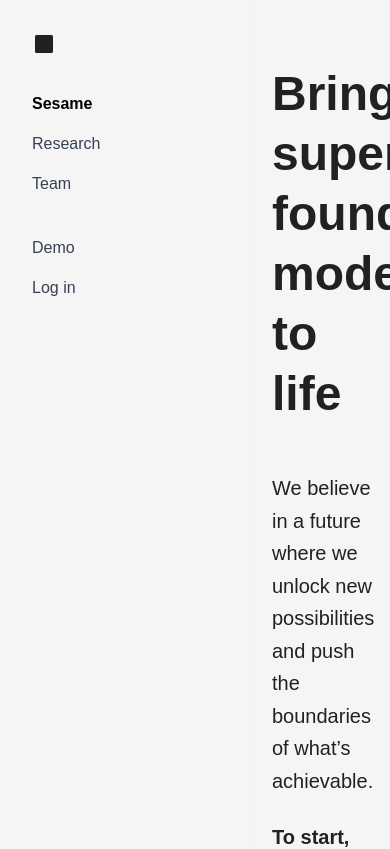
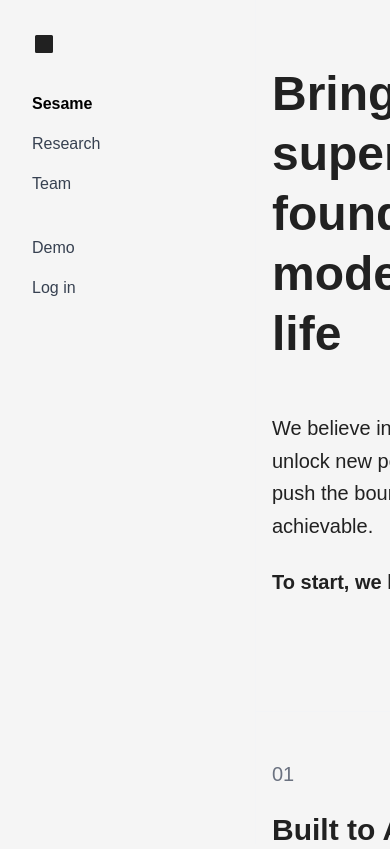
Before and after one commit to harshpandya1234/Xelron, a Next.js app: page / in a window 390 px wide. Shown: the top 849 px of the page. Built offline with nearby package versions, Linux system fonts and the light colour scheme; a web font is replaced by a local one.

Commit message:
Update layout.tsx

```diff
--- a/src/app/layout.tsx
+++ b/src/app/layout.tsx
@@ -16,7 +16,7 @@ export default function RootLayout({
   return (
     <html lang="en">
       <body>
-<div className="flex flex-col md:flex-row min-h-screen">
+<div className="flex min-h-screen">
           <Sidebar />
   <div className="flex-1 ml-64">
             <main className="min-h-screen">
```
